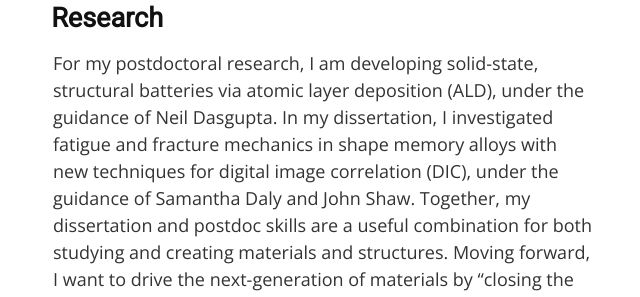
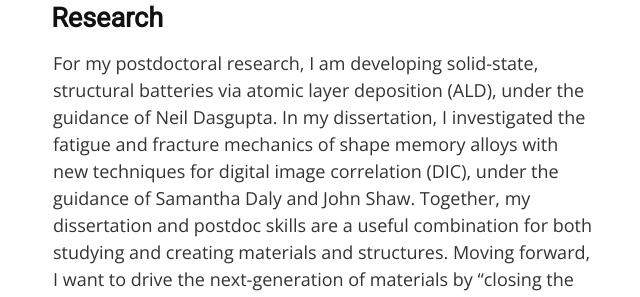
Before and after one commit to wlepage/wlepage.github.io, a Jekyll site: the page built from index.md, in a window 1280 px wide and 900 px high, scrolled down 1124 px. Shown: the part 209-506 px from the top of the window, without its empty margins (317-957 px from the left). Built offline with Jekyll 4.4.1, drawn with Linux system fonts in a browser that asks for light colours; some of the changed text lies outside the part shown.

Commit message:
Update index.md

```diff
--- a/index.md
+++ b/index.md
@@ -42,7 +42,7 @@ layout: default
 
 
 ## Research
-For my postdoctoral research, I am developing solid-state, structural batteries via atomic layer deposition (ALD), under the guidance of Neil Dasgupta. In my dissertation, I investigated fatigue and fracture mechanics in shape memory alloys with new techniques for digital image correlation (DIC), under the guidance of Samantha Daly and John Shaw. Together, my dissertation and postdoc skills are a useful combination for both studying and creating materials and structures. Moving forward, I want to drive the next-generation of materials by "closing the loop" in materials design, creation, characterization, and development through experimental approaches like DIC and manufacturing tools like ALD.
+For my postdoctoral research, I am developing solid-state, structural batteries via atomic layer deposition (ALD), under the guidance of Neil Dasgupta. In my dissertation, I investigated the fatigue and fracture mechanics of shape memory alloys with new techniques for digital image correlation (DIC), under the guidance of Samantha Daly and John Shaw. Together, my dissertation and postdoc skills are a useful combination for both studying and creating materials and structures. Moving forward, I want to drive the next-generation of materials by "closing the loop" in materials design, creation, characterization, and development through experimental approaches like DIC and manufacturing tools like ALD.
 
 ## Teaching
 I have always enjoyed helping others learn, and in graduate school, I discovered that my passion for teaching extends into formal classroom and mentoring settings, too. During my Ph.D., I mentored undergraduate students on their own research projects; delivered guest lectures for several courses; developed and delivered a course on renewable energy for senior citizens; and served as a graduate student instructor for a junior-level mechanics of materials course. Through these experiences, my desire to become an engineering professor has been affirmed.
```
